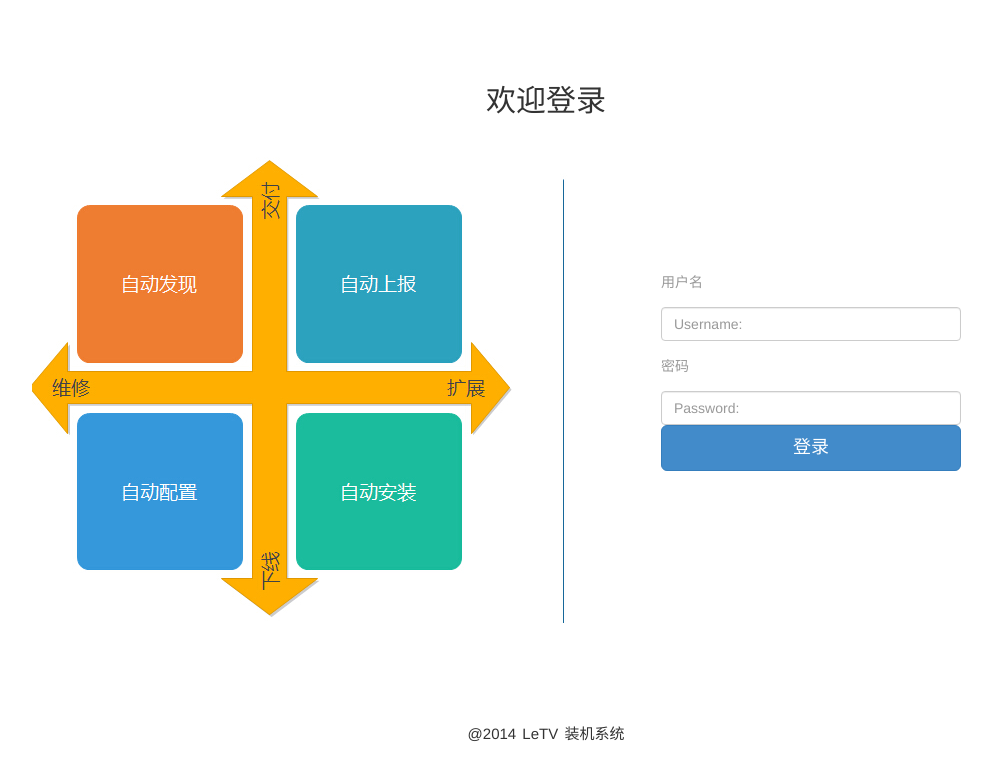
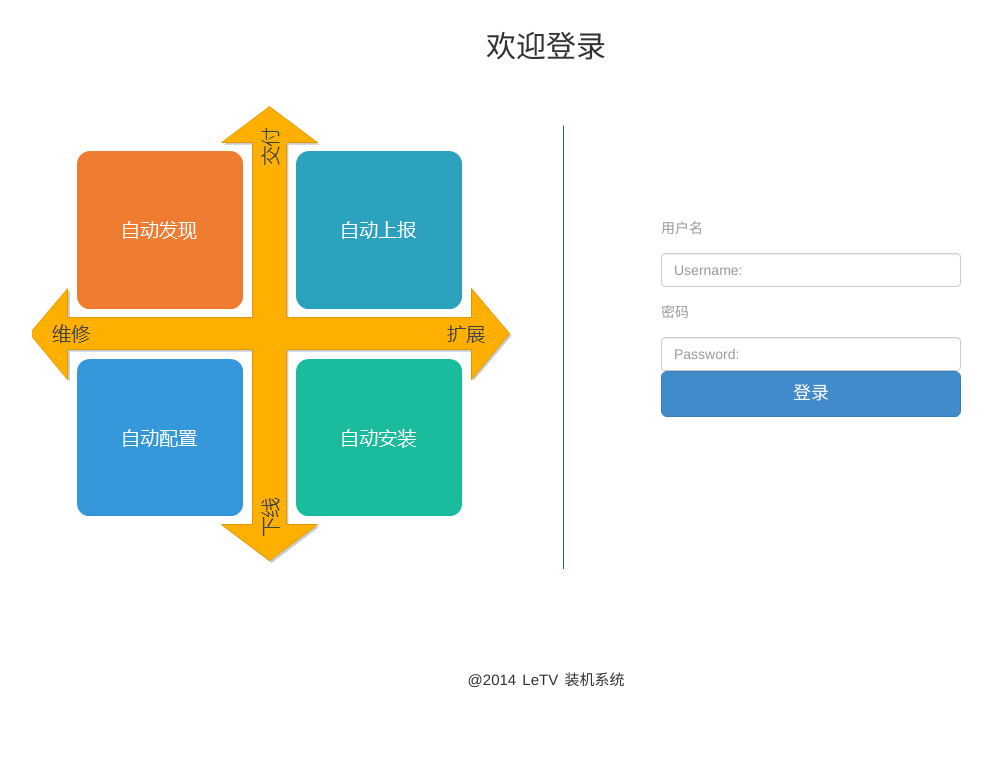
Before and after one commit to gaoming655/auto_install, a Django app: page / in a window 1280 px wide. Shown: the top 780 px of the page, without its empty margins (94-1086 px from the left). Run offline with Django 3.2, Linux system fonts and the light colour scheme; some libraries are stand-ins or nearby versions.

Commit message:
changes body  padding-top

```diff
--- a/templates/login.html
+++ b/templates/login.html
@@ -6,7 +6,7 @@
 	<style type="text/css">
 
 	body{
-		padding-top: 5%;
+		padding-top: 10px;
 	}
 	h2 {
 		text-align: center;
```
